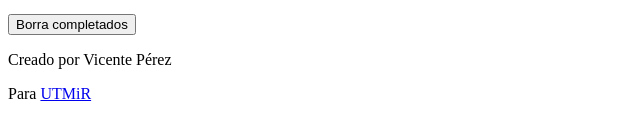
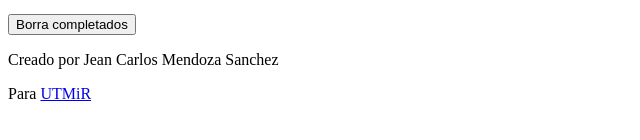
Before and after one commit to jeanCarlos10/PROYECTOFINAL-, a plain HTML site: page docs/index.html in a window 1280 px wide. Shown: the part 214-354 px from the top of the page, without its empty margins (0-640 px from the left). Drawn offline with Linux system fonts and the light colour scheme.

Commit message:
Docs creado

```diff
--- a/docs/index.html
+++ b/docs/index.html
@@ -1 +1 @@
-<!doctype html><html lang="es"><head><meta charset="utf-8"><meta name="viewport" content="width=device-width,initial-scale=1"><title>Plantilla • Lista Tareas</title><script defer="defer" src="main.1b92dc61fba3897c4365.js"></script><link href="main.b656dec98727530be85f.css" rel="stylesheet"></head><body><section class="todoapp"><header class="header"><h1>Tareas</h1><input class="new-todo" placeholder="¿Qué necesita ser hecho?" autofocus></header><section class="main"><input id="toggle-all" class="toggle-all" type="checkbox"> <label for="toggle-all">Marcar todo como completo</label><ul class="todo-list"></ul></section><footer class="footer"><span class="todo-count"><strong>0</strong> pendiente(s)</span><ul class="filters"><li><a class="selected filtro" href="#/">Todos</a></li><li><a class="filtro" href="#/active">Pendientes</a></li><li><a class="filtro" href="#/completed">Completados</a></li></ul><button class="clear-completed">Borra completados</button></footer></section><footer class="info"><p>Creado por Vicente Pérez</p><p>Para <a href="http://www.utmirbis.org/">UTMiR</a></p></footer></body></html>
+<!doctype html><html lang="es"><head><meta charset="utf-8"><meta name="viewport" content="width=device-width,initial-scale=1"><title>Plantilla • Lista Tareas</title><script defer="defer" src="main.1b92dc61fba3897c4365.js"></script><link href="main.36dab397615533487e61.css" rel="stylesheet"></head><body><section class="todoapp"><header class="header"><h1>Tareas</h1><input class="new-todo" placeholder="¿Qué necesita ser hecho?" autofocus></header><section class="main"><input id="toggle-all" class="toggle-all" type="checkbox"> <label for="toggle-all">Marcar todo como completo</label><ul class="todo-list"></ul></section><footer class="footer"><span class="todo-count"><strong>0</strong> pendiente(s)</span><ul class="filters"><li><a class="selected filtro" href="#/">Todos</a></li><li><a class="filtro" href="#/active">Pendientes</a></li><li><a class="filtro" href="#/completed">Completados</a></li></ul><button class="clear-completed">Borra completados</button></footer></section><footer class="info"><p>Creado por Jean Carlos Mendoza Sanchez</p><p>Para <a href="http://www.utmirbis.org/">UTMiR</a></p></footer></body></html>
```
Also changed, not shown: 2 other files.
